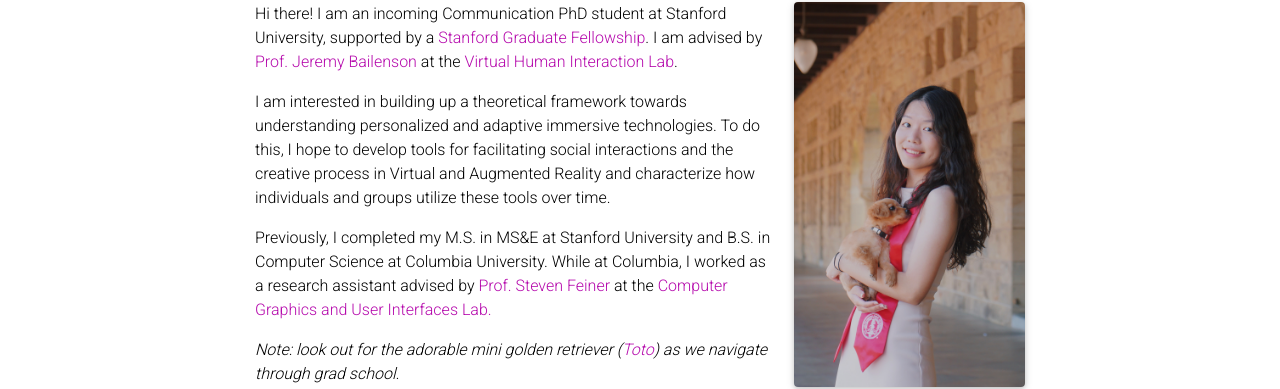
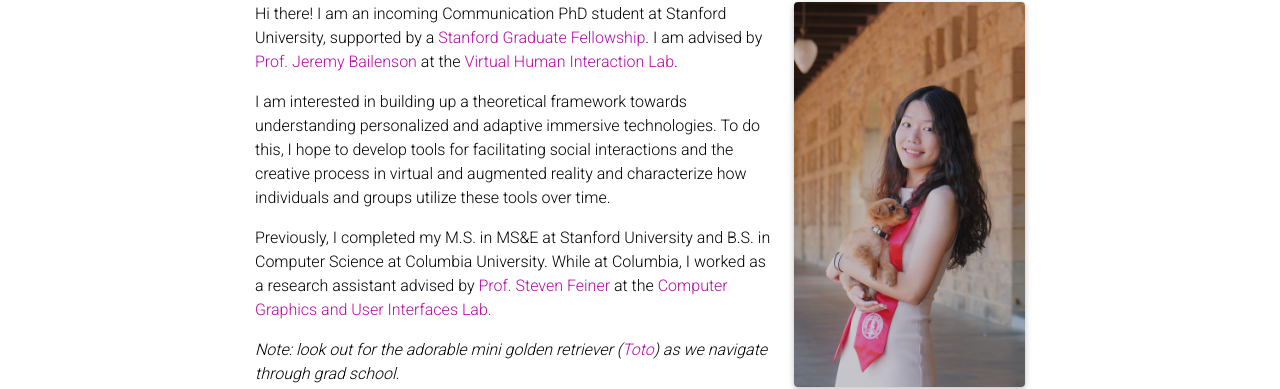
Before and after one commit to pwang1230/pwang1230.github.io, a Jekyll site: the page built from _pages/about.md, in a window 1280 px wide and 1096 px high. Shown: the part 166-555 px from the top of the window. Built offline with Jekyll 4.4.1, drawn with Linux system fonts in a browser that asks for light colours; full-size pictures stand in for the smaller copies a plugin makes; emoji names are drawn with the system emoji font; comment, search, counter and statistics services are not loaded; a style sheet for code colours, icons or effects is not loaded.

Commit message:
minor changes

```diff
--- a/_pages/about.md
+++ b/_pages/about.md
@@ -18,7 +18,7 @@ selected_papers: true # includes a list of papers marked as "selected={true}"
 
 Hi there! I am an incoming Communication PhD student at Stanford University, supported by a <a href='https://vpge.stanford.edu/fellowships-funding/sgf'>Stanford Graduate Fellowship</a>. I am advised by <a href='https://profiles.stanford.edu/jeremy-bailenson'>Prof. Jeremy Bailenson</a> at the<a href='https://vhil.stanford.edu/'> Virtual Human Interaction Lab</a>.
 
-I am interested in building up a theoretical framework towards understanding personalized and adaptive immersive technologies. To do this, I hope to develop tools for facilitating social interactions and the creative process in Virtual and Augmented Reality and characterize how individuals and groups utilize these tools over time.
+I am interested in building up a theoretical framework towards understanding personalized and adaptive immersive technologies. To do this, I hope to develop tools for facilitating social interactions and the creative process in virtual and augmented reality and characterize how individuals and groups utilize these tools over time.
 
 Previously, I completed my M.S. in MS&E at Stanford University and B.S. in Computer Science at Columbia University. While at Columbia, I worked as a research assistant advised by <a href='http://www.cs.columbia.edu/~feiner/'>Prof. Steven Feiner</a> at the <a href='https://graphics.cs.columbia.edu/home'> Computer Graphics and User Interfaces Lab.
 
```
Also changed, not shown: 1 other file.
